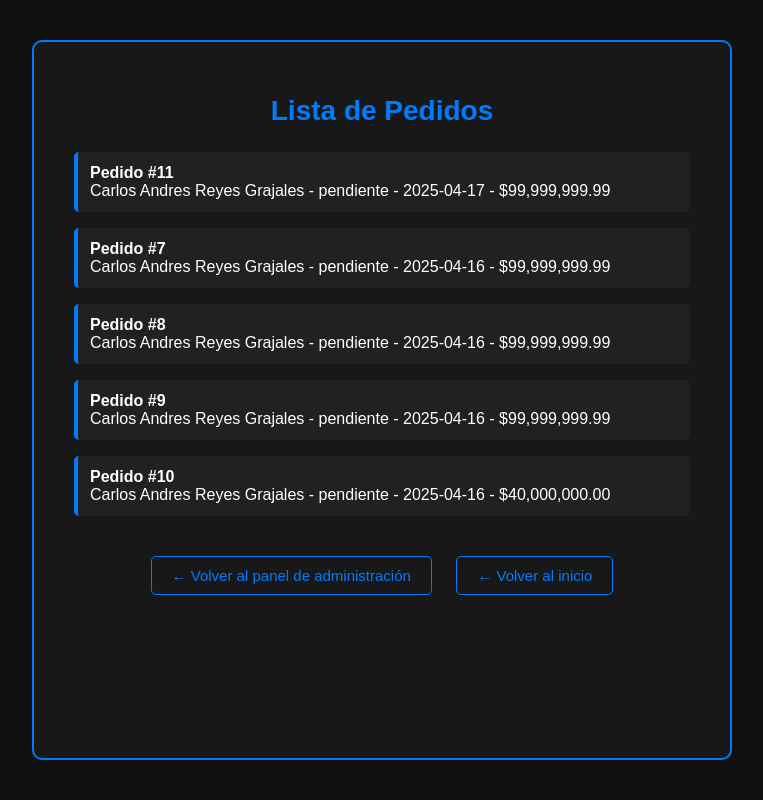
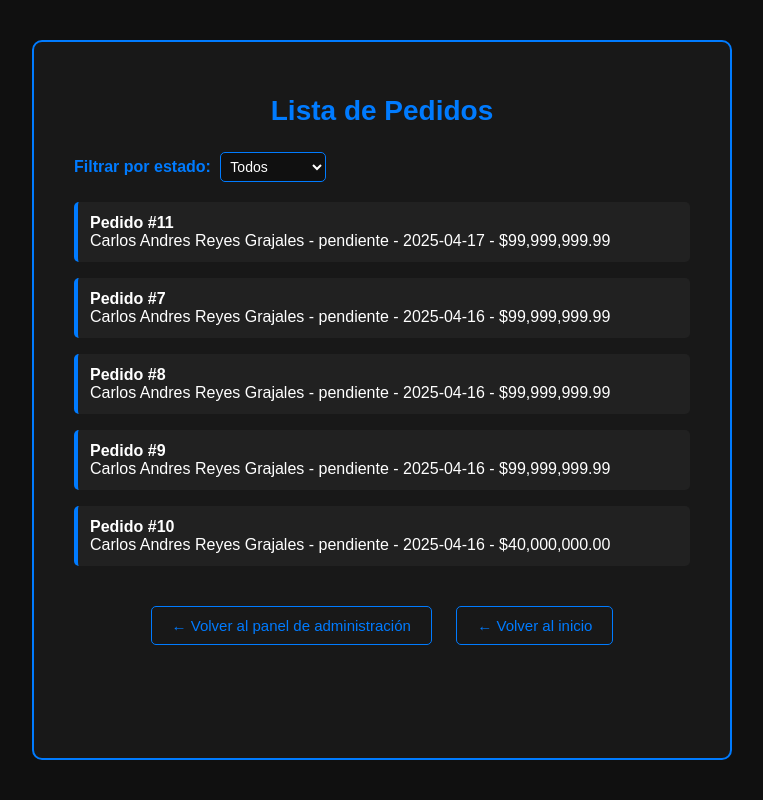
Before and after one commit to carlo1404/carros, a PHP site: page /carros/admin/lista-pedidos.php in a window 1280 px wide. Shown: the whole page, without its empty margins (258-1021 px from the left). Run offline with PHP 8.4, Linux system fonts and the light colour scheme; data comes from the database, SQL or seed files in the repository.

Commit message:
ahora se puede filtrar un pedido por su estado

```diff
--- a/admin/lista-pedidos.php
+++ b/admin/lista-pedidos.php
@@ -1,11 +1,21 @@
 <?php
 require_once '../conexion.php';
 
-// Consulta con JOIN para mostrar nombre del usuario
+$estado_filtro = isset($_GET['estado']) ? $_GET['estado'] : '';
+
+$estados_permitidos = ['pendiente', 'preparando', 'enviado', 'entregado'];
+
+// Base SQL
 $sql = "SELECT pedidos.*, usuarios.nombre
         FROM pedidos
-        INNER JOIN usuarios ON pedidos.usuario_id = usuarios.id
-        ORDER BY pedidos.fecha DESC";
+        INNER JOIN usuarios ON pedidos.usuario_id = usuarios.id";
+
+// Si se ha seleccionado un estado válido, añadimos el filtro
+if ($estado_filtro && in_array($estado_filtro, $estados_permitidos)) {
+    $sql .= " WHERE pedidos.estado = '" . $conexion->real_escape_string($estado_filtro) . "'";
+}
+
+$sql .= " ORDER BY pedidos.fecha DESC";
 
 $result = $conexion->query($sql);
 ?>
@@ -22,11 +32,25 @@ $result = $conexion->query($sql);
     <section class="listar-pedidos">
         <h2 class="listar-pedidos__titulo">Lista de Pedidos</h2>
 
+        <!-- Formulario de filtro -->
+        <form method="GET" class="listar-pedidos__filtro">
+            <label for="estado">Filtrar por estado:</label>
+            <select name="estado" id="estado" onchange="this.form.submit()">
+                <option value="">Todos</option>
+                <?php foreach ($estados_permitidos as $estado): ?>
+                    <option value="<?= $estado ?>" <?= $estado === $estado_filtro ? 'selected' : '' ?>>
+                        <?= ucfirst($estado) ?>
+                    </option>
+                <?php endforeach; ?>
+            </select>
+        </form>
+
+        <!-- Lista de pedidos -->
         <ul class="listar-pedidos__lista">
             <?php if ($result->num_rows > 0): ?>
                 <?php while ($row = $result->fetch_assoc()): ?>
                     <li class="listar-pedidos__item">
-                        <a href="detalle-pedido.php?id=<?= $row['id']; ?>" class="listar-pedidos__link">
+                        <a href="detalle_pedido.php?id=<?= $row['id']; ?>" class="listar-pedidos__link">
                             <strong>Pedido #<?= $row['id']; ?></strong><br>
                             <?= htmlspecialchars($row['nombre']) ?> -
                             <?= htmlspecialchars($row['estado']) ?> -
@@ -37,7 +61,7 @@ $result = $conexion->query($sql);
                 <?php endwhile; ?>
             <?php else: ?>
                 <li class="listar-pedidos__item">
-                    <p class="listar-pedidos__link">No hay pedidos registrados.</p>
+                    <p class="listar-pedidos__link">No hay pedidos registrados<?= $estado_filtro ? " con estado '$estado_filtro'" : '' ?>.</p>
                 </li>
             <?php endif; ?>
         </ul>
--- a/css/pedidos.css
+++ b/css/pedidos.css
@@ -23,6 +23,25 @@ body {
     justify-content: center;
     padding: 4rem 2rem;
     min-height: 100vh;
+}
+
+.listar-pedidos__filtro {
+    margin-bottom: 2rem;
+}
+
+.listar-pedidos__filtro label {
+    font-weight: bold;
+    margin-right: 0.5rem;
+    color: var(--color-primary);
+}
+
+.listar-pedidos__filtro select {
+    padding: 0.5rem;
+    font-size: 1.4rem;
+    color: var(--color-text);
+    background-color: var(--color-secondary);
+    border: 1px solid var(--color-primary);
+    border-radius: 0.5rem;
 }
 
 .listar-pedidos {
```
